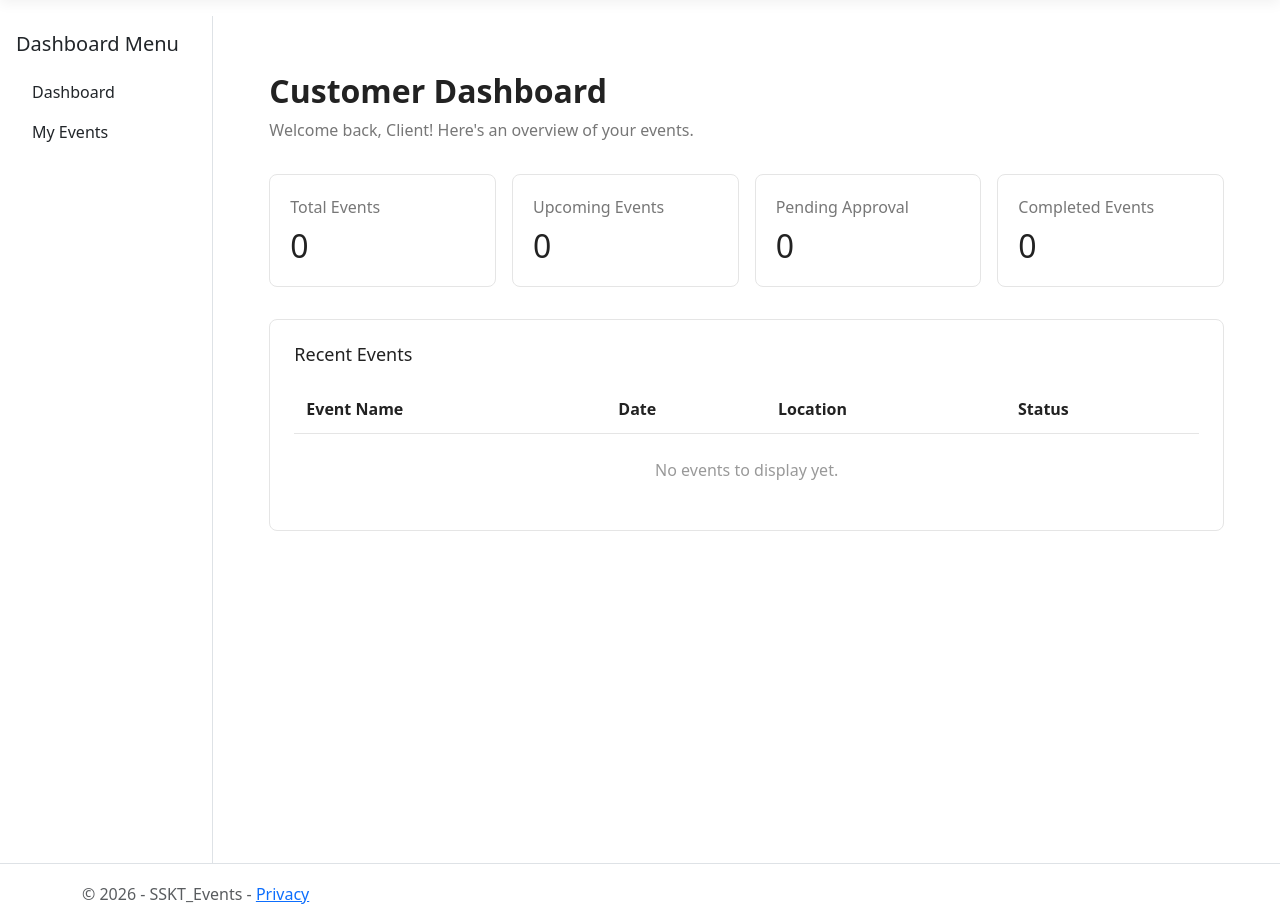
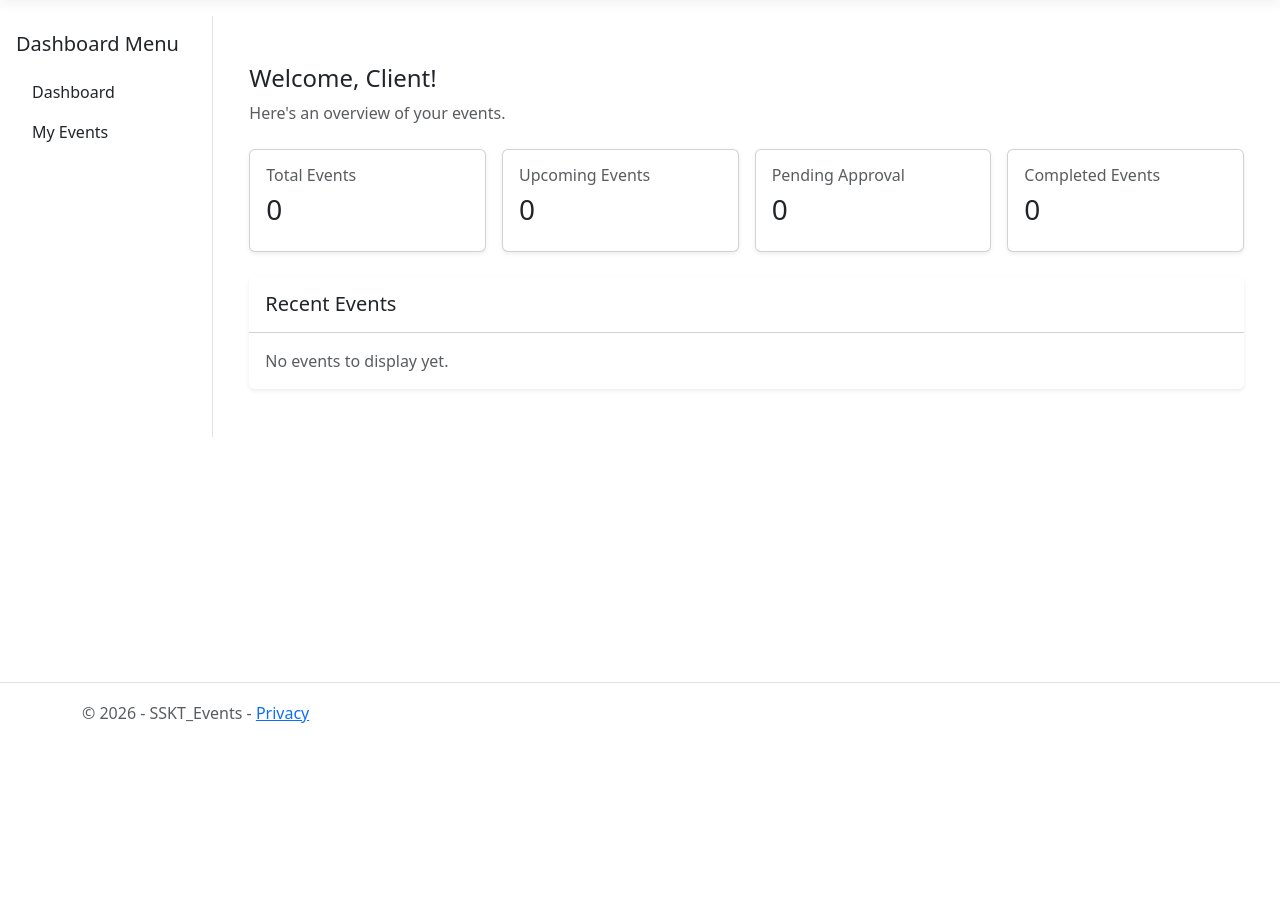
Before and after one commit to A-M-A-University/SSKT-Events, an ASP.NET Core app: template Views/CustomerDashboard/Index.cshtml in a window 1280 px wide. Shown: the part 57-981 px from the top of the page. After the commit the page ends 780 px from the top, so only its background shows below. Run offline with ASP.NET Core 8, Linux system fonts and the light colour scheme; the template is opened without the code that fills it, so the values that code supplies are empty; style sheets or scripts are compiled from the project's sources; some libraries are stand-ins or nearby versions.

Commit message:
Finishing touches before initial presentation.

```diff
--- a/Models/EventEnum.cs
+++ b/Models/EventEnum.cs
@@ -6,7 +6,8 @@ public enum EventStatus
     Upcoming,
     Ongoing,
     Completed,
-    Cancelled
+    Cancelled,
+    Pending
 }
 
 public enum EventType
@@ -14,7 +15,6 @@ public enum EventType
     Birthday,
     Wedding,
     Debut,
-    CorporateEvent,
     Other
 }
 
--- a/Models/EventRecord.cs
+++ b/Models/EventRecord.cs
@@ -101,6 +101,9 @@ public class EventRecord
         if (Status == EventStatus.Cancelled)
             return;
 
+        if (Status == EventStatus.Pending)
+            return;
+
         if (Status == EventStatus.Draft && !HasConfirmedBookings)
             return;
 
--- a/Views/CustomerDashboard/Index.cshtml
+++ b/Views/CustomerDashboard/Index.cshtml
@@ -1,4 +1,3 @@
-
 @using SSKT_Events.Models
 
 @{
@@ -8,85 +7,98 @@
                        ?? new List<EventRecord>();
 }
 
-<div style="background: #fff; color: #222; min-height: 100vh; padding: 32px;">
+<div class="container py-4">
 
-    <h2 style="font-weight: 600; margin-bottom: 8px;">
-        Customer Dashboard
-    </h2>
-
-    <p style="color: #777; margin-bottom: 32px;">
-        Welcome back, @(ViewBag.CustomerName ?? "Client")!
+    <!-- Welcome Section -->
+    <div class="mb-4">
+        <h4>Welcome, @(ViewBag.CustomerName ?? "Client")!</h4>
+        <p class="text-muted">
             Here's an overview of your events.
         </p>
-
-    <!-- Event Statistics -->
-    <div style="display: grid; grid-template-columns: repeat(auto-fit, minmax(180px, 1fr)); gap: 16px; margin-bottom: 32px;">
-
-        <div style="border: 1px solid #e5e5e5; padding: 20px; border-radius: 8px;">
-            <p style="color: #777; margin: 0;">Total Events</p>
-            <h2 style="margin: 8px 0 0;">@(ViewBag.TotalEvents ?? 0)</h2>
     </div>
 
-        <div style="border: 1px solid #e5e5e5; padding: 20px; border-radius: 8px;">
-            <p style="color: #777; margin: 0;">Upcoming Events</p>
-            <h2 style="margin: 8px 0 0;">@(ViewBag.UpcomingEvents ?? 0)</h2>
+    <!-- Dashboard Cards -->
+    <div class="row g-3 mb-4">
+
+        <div class="col-md-6 col-lg-3">
+            <div class="card shadow-sm h-100">
+                <div class="card-body">
+                    <h6 class="text-muted">Total Events</h6>
+                    <h3>@(ViewBag.TotalEvents ?? 0)</h3>
+                </div>
+            </div>
         </div>
 
-        <div style="border: 1px solid #e5e5e5; padding: 20px; border-radius: 8px;">
-            <p style="color: #777; margin: 0;">Pending Approval</p>
-            <h2 style="margin: 8px 0 0;">@(ViewBag.PendingApproval ?? 0)</h2>
+        <div class="col-md-6 col-lg-3">
+            <div class="card shadow-sm h-100">
+                <div class="card-body">
+                    <h6 class="text-muted">Upcoming Events</h6>
+                    <h3>@(ViewBag.UpcomingEvents ?? 0)</h3>
+                </div>
+            </div>
         </div>
 
-        <div style="border: 1px solid #e5e5e5; padding: 20px; border-radius: 8px;">
-            <p style="color: #777; margin: 0;">Completed Events</p>
-            <h2 style="margin: 8px 0 0;">@(ViewBag.CompletedEvents ?? 0)</h2>
+        <div class="col-md-6 col-lg-3">
+            <div class="card shadow-sm h-100">
+                <div class="card-body">
+                    <h6 class="text-muted">Pending Approval</h6>
+                    <h3>@(ViewBag.PendingApproval ?? 0)</h3>
+                </div>
+            </div>
+        </div>
+
+        <div class="col-md-6 col-lg-3">
+            <div class="card shadow-sm h-100">
+                <div class="card-body">
+                    <h6 class="text-muted">Completed Events</h6>
+                    <h3>@(ViewBag.CompletedEvents ?? 0)</h3>
+                </div>
+            </div>
         </div>
 
     </div>
 
     <!-- Recent Events -->
-    <div style="border: 1px solid #e5e5e5; border-radius: 8px; padding: 24px;">
+    <div class="card shadow-sm border-0">
 
-        <h3 style="font-size: 18px; margin-bottom: 20px;">
-            Recent Events
-        </h3>
+        <div class="card-header bg-white py-3">
+            <h5 class="mb-0">Recent Events</h5>
+        </div>
 
-        <div style="overflow-x: auto;">
-            <table style="width: 100%; border-collapse: collapse;">
+        <div class="card-body">
 
+            @if (!recentEvents.Any())
+            {
+                <p class="text-muted mb-0">No events to display yet.</p>
+            }
+            else
+            {
+                <div class="table-responsive">
+                    <table class="table table-hover align-middle">
                         <thead>
-                    <tr style="border-bottom: 1px solid #e5e5e5; text-align: left;">
-                        <th style="padding: 12px;">Event Name</th>
-                        <th style="padding: 12px;">Date</th>
-                        <th style="padding: 12px;">Location</th>
-                        <th style="padding: 12px;">Status</th>
+                            <tr>
+                                <th>Event Name</th>
+                                <th>Date</th>
+                                <th>Location</th>
+                                <th>Status</th>
                             </tr>
                         </thead>
 
                         <tbody>
-                    @if (recentEvents.Any())
-                    {
-                        foreach (var item in recentEvents)
-                        {
-                            <tr style="border-bottom: 1px solid #e5e5e5;">
-                                <td style="padding: 12px;">@item.Name</td>
-                                <td style="padding: 12px;">@item.EventDate.ToString("MMM dd, yyyy")</td>
-                                <td style="padding: 12px;">@item.Location</td>
-                                <td style="padding: 12px;">@item.Status</td>
-                            </tr>
-                        }
-                    }
-                    else
+                            @foreach (var item in recentEvents)
                             {
                                 <tr>
-                            <td colspan="4" style="padding: 24px; text-align: center; color: #999;">
-                                No events to display yet.
-                            </td>
+                                    <td>@item.Name</td>
+                                    <td>@item.EventDate.ToString("MMM dd, yyyy")</td>
+                                    <td>@item.Location</td>
+                                    <td>@item.Status</td>
                                 </tr>
                             }
                         </tbody>
+                    </table>
+                </div>
+            }
 
-            </table>
         </div>
     </div>
 
--- a/Views/Organizer/Index.cshtml
+++ b/Views/Organizer/Index.cshtml
@@ -1,4 +1,3 @@
-
 @using SSKT_Events.Models
 
 @{
@@ -136,4 +135,6 @@
                     </table>
                 </div>
             }
+        </div>
+    </div>
 </div>
```
Also changed, not shown: Controllers/CatalogController.cs (+52 -20 lines), Controllers/CustomerDashboardController.cs (+5 -6 lines), Controllers/OrganizerController.cs (+16 -21 lines), Controllers/SupplierController.cs (+48 -31 lines), Models/Supplier.cs (+17 -0 lines), Models/SupplierBooking.cs (+15 -0 lines), app.db. Lines whose indentation alone changed are shown as unchanged.
